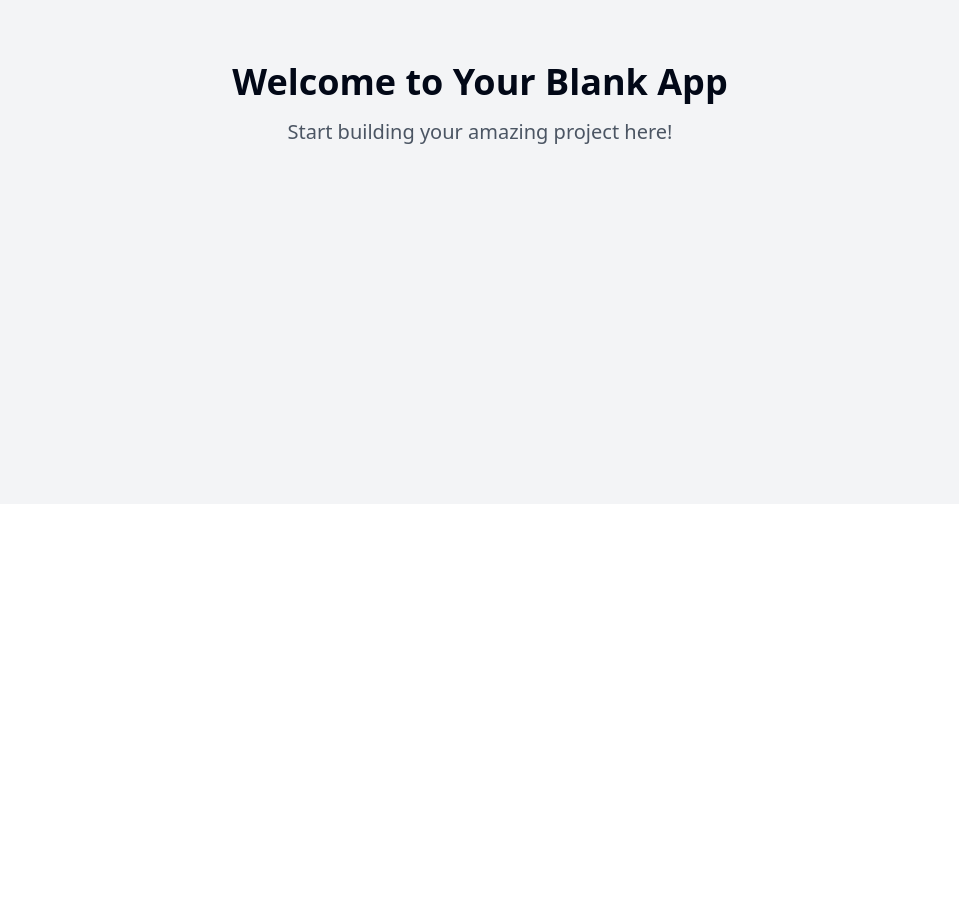
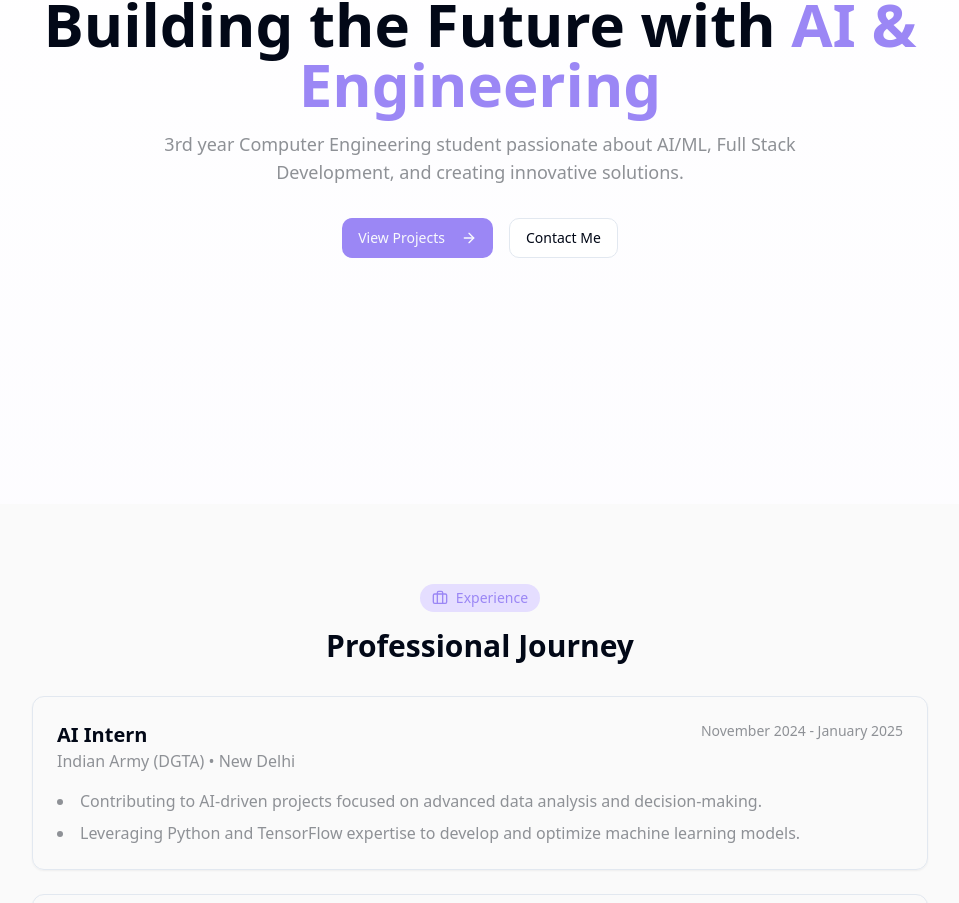
Before and after one commit to ankitsharma38/Portfolio_learning_TypeScript, a React (Vite) app: page / in a window 1280 px wide. Shown: the part 296-1199 px from the top of the page, without its empty margins (160-1119 px from the left). Before the commit the page ends 800 px from the top, so only its background shows below. Built offline with nearby package versions, Linux system fonts and the light colour scheme.

Commit message:
Implement portfolio website
This commit implements a portfolio website based on the provided prompt.  The portfolio will showcase projects and skills, and include a contact form.  The implementation details are not specified in this commit message.

```diff
--- /dev/null
+++ b/src/components/ContactSection.tsx
@@ -0,0 +1,73 @@
+
+import { useState } from "react";
+import { Button } from "./ui/button";
+import { Input } from "./ui/input";
+import { Textarea } from "./ui/textarea";
+import { useToast } from "@/hooks/use-toast";
+import { Mail } from "lucide-react";
+
+const ContactSection = () => {
+  const [isSubmitting, setIsSubmitting] = useState(false);
+  const { toast } = useToast();
+
+  const handleSubmit = async (e: React.FormEvent<HTMLFormElement>) => {
+    e.preventDefault();
+    setIsSubmitting(true);
+
+    // Here we'll need to integrate with an email service
+    // For now, we'll just show a success message
+    setTimeout(() => {
+      toast({
+        title: "Message sent!",
+        description: "Thank you for your message. I'll get back to you soon.",
+      });
+      setIsSubmitting(false);
+      (e.target as HTMLFormElement).reset();
+    }, 1000);
+  };
+
+  return (
+    <section className="py-20 px-4">
+      <div className="max-w-4xl mx-auto space-y-8">
+        <div className="text-center space-y-4">
+          <h2 className="inline-flex items-center gap-2 px-3 py-1 text-sm bg-accent-soft text-accent rounded-full">
+            <Mail className="w-4 h-4" /> Contact
+          </h2>
+          <h3 className="text-3xl font-bold">Get in Touch</h3>
+          <p className="text-neutral max-w-xl mx-auto">
+            Have a project in mind or want to discuss opportunities? I'd love to hear from you.
+          </p>
+        </div>
+        <form onSubmit={handleSubmit} className="max-w-lg mx-auto space-y-6">
+          <div className="space-y-4">
+            <Input
+              placeholder="Your Name"
+              required
+              className="bg-white/50 backdrop-blur-sm"
+            />
+            <Input
+              type="email"
+              placeholder="Your Email"
+              required
+              className="bg-white/50 backdrop-blur-sm"
+            />
+            <Textarea
+              placeholder="Your Message"
+              required
+              className="min-h-[150px] bg-white/50 backdrop-blur-sm"
+            />
+          </div>
+          <Button
+            type="submit"
+            className="w-full bg-accent hover:bg-accent/90"
+            disabled={isSubmitting}
+          >
+            {isSubmitting ? "Sending..." : "Send Message"}
+          </Button>
+        </form>
+      </div>
+    </section>
+  );
+};
+
+export default ContactSection;
--- /dev/null
+++ b/src/components/ExperienceSection.tsx
@@ -0,0 +1,62 @@
+
+import { Briefcase } from "lucide-react";
+import { Card } from "./ui/card";
+
+const experiences = [
+  {
+    title: "AI Intern",
+    company: "Indian Army (DGTA)",
+    location: "New Delhi",
+    period: "November 2024 - January 2025",
+    description: [
+      "Contributing to AI-driven projects focused on advanced data analysis and decision-making.",
+      "Leveraging Python and TensorFlow expertise to develop and optimize machine learning models.",
+    ],
+  },
+  {
+    title: "Web Development Intern",
+    company: "Internpedia",
+    location: "Remote",
+    period: "November 2022 - December 2022",
+    description: [
+      "Successfully developed eight unique projects using HTML, CSS, and JavaScript.",
+    ],
+  },
+];
+
+const ExperienceSection = () => {
+  return (
+    <section className="py-20 px-4 bg-neutral-50">
+      <div className="max-w-4xl mx-auto space-y-8">
+        <div className="text-center space-y-4">
+          <h2 className="inline-flex items-center gap-2 px-3 py-1 text-sm bg-accent-soft text-accent rounded-full">
+            <Briefcase className="w-4 h-4" /> Experience
+          </h2>
+          <h3 className="text-3xl font-bold">Professional Journey</h3>
+        </div>
+        <div className="space-y-6">
+          {experiences.map((exp, index) => (
+            <Card key={index} className="p-6 hover:shadow-lg transition-shadow animate-fade-in">
+              <div className="space-y-4">
+                <div className="flex justify-between items-start">
+                  <div>
+                    <h4 className="text-xl font-semibold">{exp.title}</h4>
+                    <p className="text-neutral">{exp.company} • {exp.location}</p>
+                  </div>
+                  <span className="text-sm text-neutral">{exp.period}</span>
+                </div>
+                <ul className="list-disc list-inside text-neutral space-y-2">
+                  {exp.description.map((desc, i) => (
+                    <li key={i}>{desc}</li>
+                  ))}
+                </ul>
+              </div>
+            </Card>
+          ))}
+        </div>
+      </div>
+    </section>
+  );
+};
+
+export default ExperienceSection;
--- /dev/null
+++ b/src/components/HeroSection.tsx
@@ -0,0 +1,32 @@
+
+import { ArrowRight } from "lucide-react";
+import { Button } from "./ui/button";
+
+const HeroSection = () => {
+  return (
+    <section className="min-h-screen flex items-center justify-center py-20 px-4">
+      <div className="max-w-4xl mx-auto text-center space-y-8 animate-fade-in">
+        <div className="space-y-4">
+          <h2 className="inline-block px-3 py-1 text-sm bg-accent-soft text-accent rounded-full">
+            Computer Engineering Student
+          </h2>
+          <h1 className="text-4xl md:text-6xl font-bold leading-tight">
+            Building the Future with{" "}
+            <span className="text-accent">AI & Engineering</span>
+          </h1>
+          <p className="text-lg text-neutral max-w-2xl mx-auto">
+            3rd year Computer Engineering student passionate about AI/ML, Full Stack Development, and creating innovative solutions.
+          </p>
+        </div>
+        <div className="flex gap-4 justify-center">
+          <Button className="bg-accent hover:bg-accent/90">
+            View Projects <ArrowRight className="ml-2 h-4 w-4" />
+          </Button>
+          <Button variant="outline">Contact Me</Button>
+        </div>
+      </div>
+    </section>
+  );
+};
+
+export default HeroSection;
--- a/src/index.css
+++ b/src/index.css
@@ -1,3 +1,4 @@
+
 @tailwind base;
 @tailwind components;
 @tailwind utilities;
@@ -6,96 +7,36 @@
   :root {
     --background: 0 0% 100%;
     --foreground: 222.2 84% 4.9%;
-
     --card: 0 0% 100%;
     --card-foreground: 222.2 84% 4.9%;
-
     --popover: 0 0% 100%;
     --popover-foreground: 222.2 84% 4.9%;
-
     --primary: 222.2 47.4% 11.2%;
     --primary-foreground: 210 40% 98%;
-
     --secondary: 210 40% 96.1%;
     --secondary-foreground: 222.2 47.4% 11.2%;
-
     --muted: 210 40% 96.1%;
     --muted-foreground: 215.4 16.3% 46.9%;
-
-    --accent: 210 40% 96.1%;
+    --accent: 262 82% 74%;
     --accent-foreground: 222.2 47.4% 11.2%;
-
     --destructive: 0 84.2% 60.2%;
     --destructive-foreground: 210 40% 98%;
-
     --border: 214.3 31.8% 91.4%;
     --input: 214.3 31.8% 91.4%;
     --ring: 222.2 84% 4.9%;
-
-    --radius: 0.5rem;
-
-    --sidebar-background: 0 0% 98%;
-
-    --sidebar-foreground: 240 5.3% 26.1%;
-
-    --sidebar-primary: 240 5.9% 10%;
-
-    --sidebar-primary-foreground: 0 0% 98%;
-
-    --sidebar-accent: 240 4.8% 95.9%;
-
-    --sidebar-accent-foreground: 240 5.9% 10%;
-
-    --sidebar-border: 220 13% 91%;
-
-    --sidebar-ring: 217.2 91.2% 59.8%;
-  }
-
-  .dark {
-    --background: 222.2 84% 4.9%;
-    --foreground: 210 40% 98%;
-
-    --card: 222.2 84% 4.9%;
-    --card-foreground: 210 40% 98%;
-
-    --popover: 222.2 84% 4.9%;
-    --popover-foreground: 210 40% 98%;
-
-    --primary: 210 40% 98%;
-    --primary-foreground: 222.2 47.4% 11.2%;
-
-    --secondary: 217.2 32.6% 17.5%;
-    --secondary-foreground: 210 40% 98%;
-
-    --muted: 217.2 32.6% 17.5%;
-    --muted-foreground: 215 20.2% 65.1%;
-
-    --accent: 217.2 32.6% 17.5%;
-    --accent-foreground: 210 40% 98%;
-
-    --destructive: 0 62.8% 30.6%;
-    --destructive-foreground: 210 40% 98%;
-
-    --border: 217.2 32.6% 17.5%;
-    --input: 217.2 32.6% 17.5%;
-    --ring: 212.7 26.8% 83.9%;
-    --sidebar-background: 240 5.9% 10%;
-    --sidebar-foreground: 240 4.8% 95.9%;
-    --sidebar-primary: 224.3 76.3% 48%;
-    --sidebar-primary-foreground: 0 0% 100%;
-    --sidebar-accent: 240 3.7% 15.9%;
-    --sidebar-accent-foreground: 240 4.8% 95.9%;
-    --sidebar-border: 240 3.7% 15.9%;
-    --sidebar-ring: 217.2 91.2% 59.8%;
+    --radius: 0.75rem;
   }
 }
 
 @layer base {
   * {
-    @apply border-border;
+    @apply border-border antialiased;
   }
-
   body {
     @apply bg-background text-foreground;
   }
 }
+
+.glass-card {
+  @apply backdrop-blur-lg bg-white/30 border border-white/20;
+}
--- a/src/pages/Index.tsx
+++ b/src/pages/Index.tsx
@@ -1,13 +1,15 @@
-// Update this page (the content is just a fallback if you fail to update the page)
+
+import HeroSection from "@/components/HeroSection";
+import ExperienceSection from "@/components/ExperienceSection";
+import ContactSection from "@/components/ContactSection";
 
 const Index = () => {
   return (
-    <div className="min-h-screen flex items-center justify-center bg-gray-100">
-      <div className="text-center">
-        <h1 className="text-4xl font-bold mb-4">Welcome to Your Blank App</h1>
-        <p className="text-xl text-gray-600">Start building your amazing project here!</p>
-      </div>
-    </div>
+    <main className="bg-gradient-to-b from-white to-accent-soft/20">
+      <HeroSection />
+      <ExperienceSection />
+      <ContactSection />
+    </main>
   );
 };
 
--- a/tailwind.config.ts
+++ b/tailwind.config.ts
@@ -1,3 +1,4 @@
+
 import type { Config } from "tailwindcss";
 
 export default {
@@ -12,85 +13,55 @@ export default {
   theme: {
     container: {
       center: true,
-			padding: '2rem',
+      padding: "2rem",
       screens: {
-				'2xl': '1400px'
-			}
+        "2xl": "1400px",
+      },
     },
     extend: {
       colors: {
-				border: 'hsl(var(--border))',
-				input: 'hsl(var(--input))',
-				ring: 'hsl(var(--ring))',
-				background: 'hsl(var(--background))',
-				foreground: 'hsl(var(--foreground))',
+        border: "hsl(var(--border))",
+        input: "hsl(var(--input))",
+        ring: "hsl(var(--ring))",
+        background: "hsl(var(--background))",
+        foreground: "hsl(var(--foreground))",
         primary: {
-					DEFAULT: 'hsl(var(--primary))',
-					foreground: 'hsl(var(--primary-foreground))'
+          DEFAULT: "hsl(var(--primary))",
+          foreground: "hsl(var(--primary-foreground))",
         },
         secondary: {
-					DEFAULT: 'hsl(var(--secondary))',
-					foreground: 'hsl(var(--secondary-foreground))'
-				},
-				destructive: {
-					DEFAULT: 'hsl(var(--destructive))',
-					foreground: 'hsl(var(--destructive-foreground))'
-				},
-				muted: {
-					DEFAULT: 'hsl(var(--muted))',
-					foreground: 'hsl(var(--muted-foreground))'
+          DEFAULT: "hsl(var(--secondary))",
+          foreground: "hsl(var(--secondary-foreground))",
         },
         accent: {
-					DEFAULT: 'hsl(var(--accent))',
-					foreground: 'hsl(var(--accent-foreground))'
+          DEFAULT: "#9b87f5",
+          soft: "#E5DEFF",
         },
-				popover: {
-					DEFAULT: 'hsl(var(--popover))',
-					foreground: 'hsl(var(--popover-foreground))'
+        neutral: {
+          DEFAULT: "#8E9196",
+          dark: "#1A1F2C",
         },
-				card: {
-					DEFAULT: 'hsl(var(--card))',
-					foreground: 'hsl(var(--card-foreground))'
-				},
-				sidebar: {
-					DEFAULT: 'hsl(var(--sidebar-background))',
-					foreground: 'hsl(var(--sidebar-foreground))',
-					primary: 'hsl(var(--sidebar-primary))',
-					'primary-foreground': 'hsl(var(--sidebar-primary-foreground))',
-					accent: 'hsl(var(--sidebar-accent))',
-					'accent-foreground': 'hsl(var(--sidebar-accent-foreground))',
-					border: 'hsl(var(--sidebar-border))',
-					ring: 'hsl(var(--sidebar-ring))'
-				}
       },
       borderRadius: {
-				lg: 'var(--radius)',
-				md: 'calc(var(--radius) - 2px)',
-				sm: 'calc(var(--radius) - 4px)'
+        lg: "var(--radius)",
+        md: "calc(var(--radius) - 2px)",
+        sm: "calc(var(--radius) - 4px)",
       },
       keyframes: {
-				'accordion-down': {
-					from: {
-						height: '0'
+        "slide-up": {
+          "0%": { transform: "translateY(100%)", opacity: "0" },
+          "100%": { transform: "translateY(0)", opacity: "1" },
         },
-					to: {
-						height: 'var(--radix-accordion-content-height)'
-					}
+        "fade-in": {
+          "0%": { opacity: "0" },
+          "100%": { opacity: "1" },
         },
-				'accordion-up': {
-					from: {
-						height: 'var(--radix-accordion-content-height)'
-					},
-					to: {
-						height: '0'
-					}
-				}
       },
       animation: {
-				'accordion-down': 'accordion-down 0.2s ease-out',
-				'accordion-up': 'accordion-up 0.2s ease-out'
-			}
-		}
+        "slide-up": "slide-up 0.5s ease-out",
+        "fade-in": "fade-in 0.5s ease-out",
+      },
+    },
   },
   plugins: [require("tailwindcss-animate")],
 } satisfies Config;
```
Lines whose indentation alone changed are shown as unchanged.
